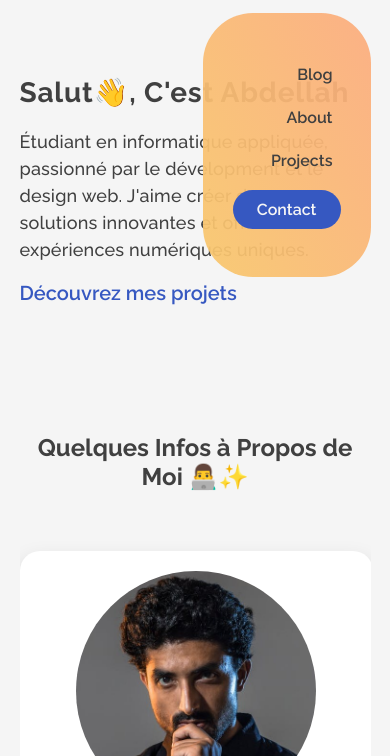
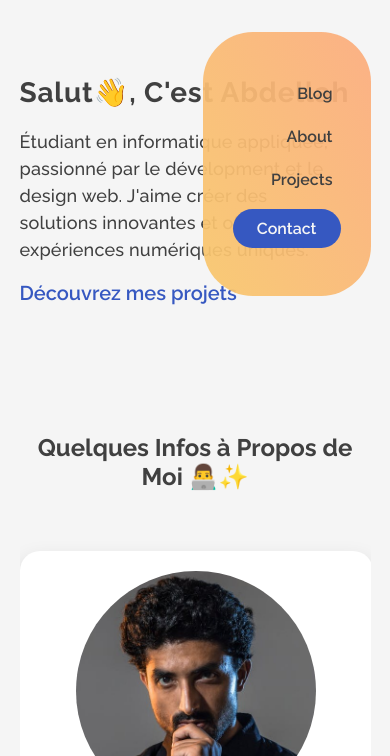
Before and after one commit to ItsAbduu/web-simple-projet, a plain HTML site: page index.html in a window 390 px wide. Both pictures are taken after a click on the picture 328 px from the left and 53 px from the top of the page. Shown: the part 88-844 px from the top of the page. Drawn offline with Linux system fonts and the light colour scheme.

Commit message:
CSS Fixed

```diff
--- a/style.css
+++ b/style.css
@@ -343,7 +343,7 @@ footer {
         );
         border-radius: 50px;
         position: fixed;
-        top: 12%;
+        top: 120px;
         right: 5%;
         opacity: 0;
         transform: translateX(115%);
```
